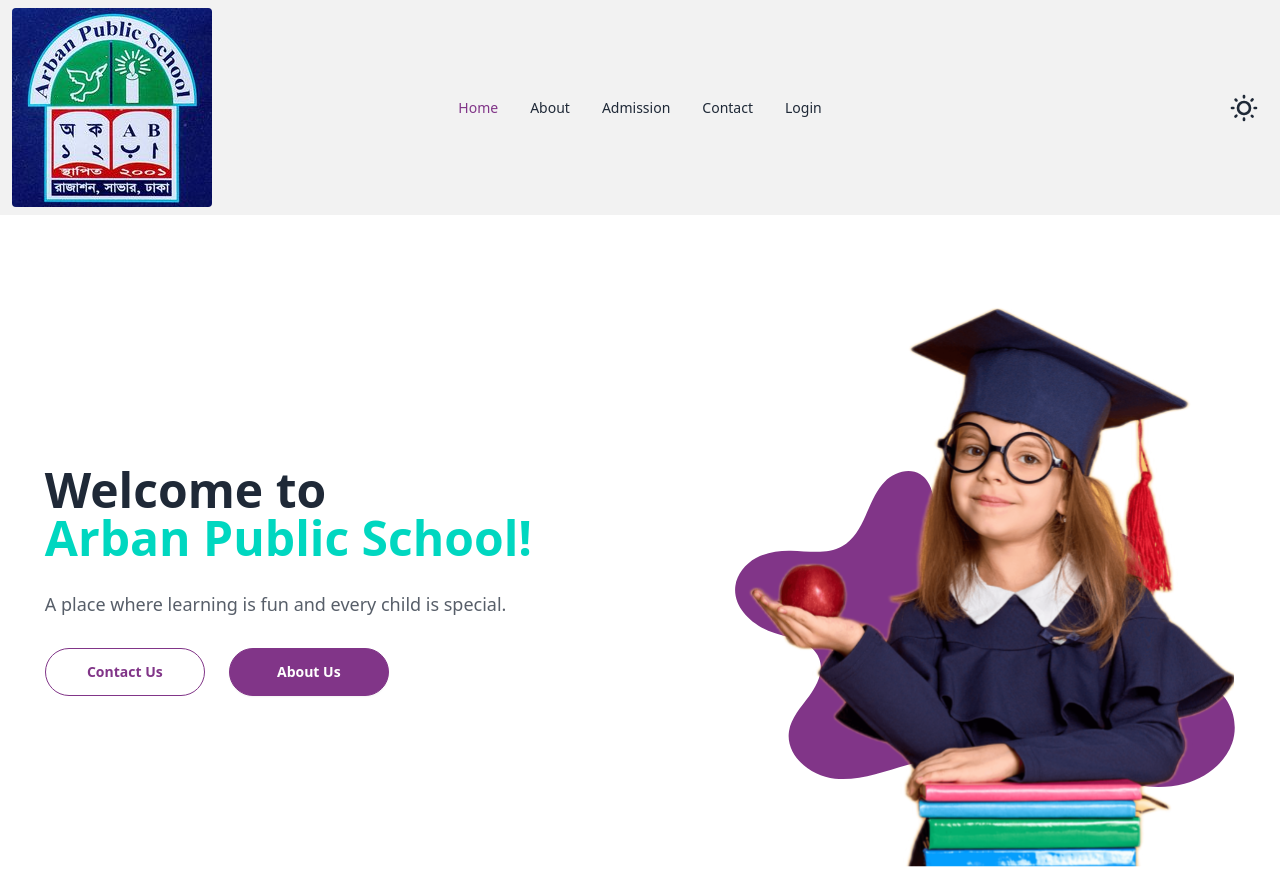
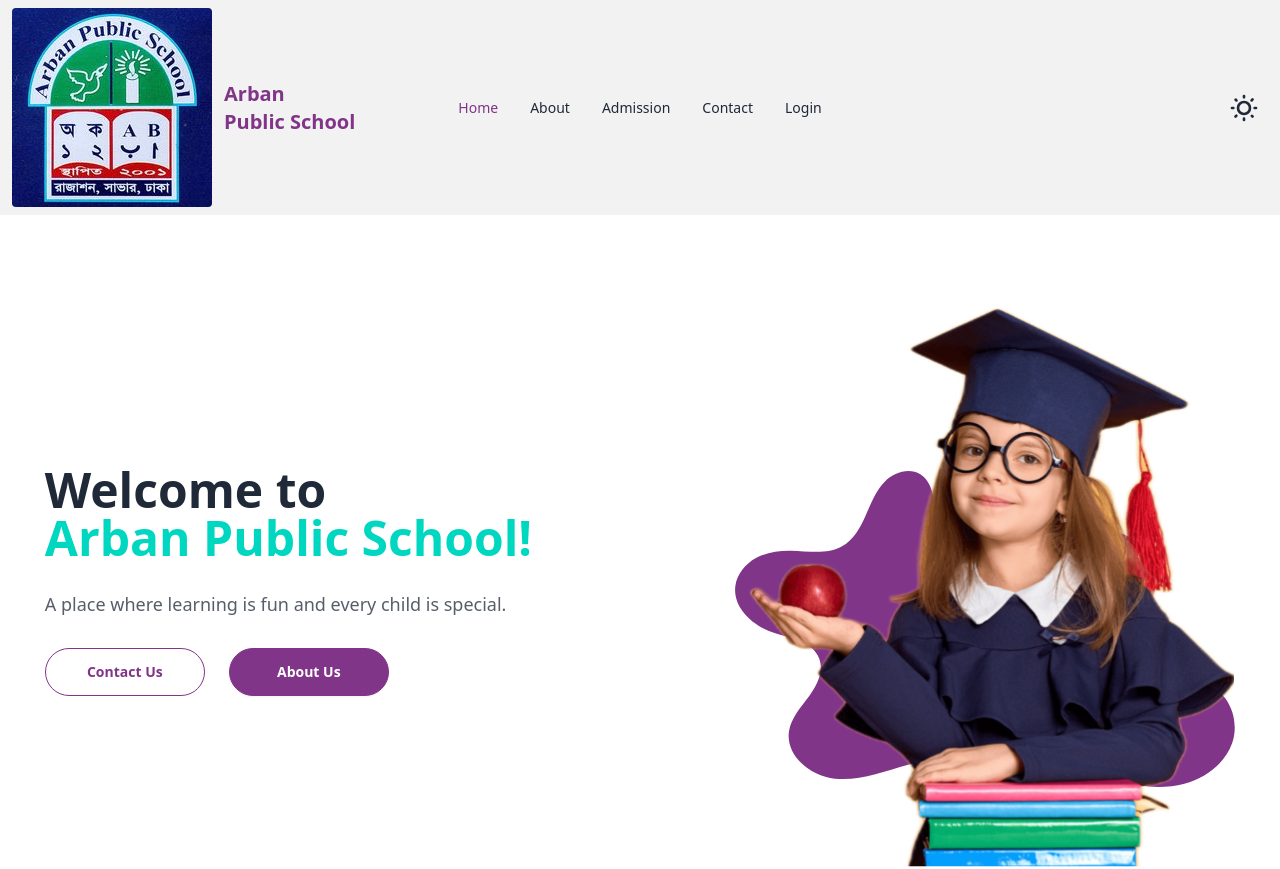
Before and after one commit to misbahulhoq/arbanpublicschool, a Next.js app: page / in a window 1280 px wide. Shown: the top 869 px of the page. Built offline with nearby package versions, Linux system fonts and the light colour scheme; no server answers.

Commit message:
added school name in header an updated footer

```diff
--- a/src/components/dashboard/ResultCard.tsx
+++ b/src/components/dashboard/ResultCard.tsx
@@ -383,7 +383,7 @@ const ResultCard = ({ props }: { props: Props }) => {
 
               <tr>
                 <td className="border border-black px-2 py-1 font-semibold">
-                  Average
+                  GPA
                 </td>
                 <td className="border border-black px-2 py-1 text-center"></td>
                 <td className="border border-black px-2 py-1 text-center"></td>
--- a/src/components/shared/Footer.tsx
+++ b/src/components/shared/Footer.tsx
@@ -6,7 +6,7 @@ import { FaHeart } from "react-icons/fa";
 const Footer = () => {
   return (
     <footer className="bg-neutral text-neutral-content">
-      <div className="container-center grid gap-5 gap-y-10 py-10 sm:grid-cols-2 lg:grid-cols-4">
+      <div className="container-center flex flex-wrap items-center justify-between gap-5 gap-y-10 py-10 sm:grid-cols-2 lg:grid-cols-4">
         <aside>
           <Link href={`/`}>
             <Image
@@ -54,7 +54,7 @@ const Footer = () => {
           </div>
         </div>
 
-        <div>
+        {/* <div>
           <h3 className="footer-title">Source Code</h3>
           <div className="flex flex-col items-start gap-1">
             <a
@@ -72,9 +72,9 @@ const Footer = () => {
               Back-end
             </a>
           </div>
-        </div>
+        </div> */}
 
-        <div>
+        {/* <div>
           <h3 className="footer-title">Technologies</h3>
           <div className="flex flex-col items-start gap-1">
             <a
@@ -106,7 +106,7 @@ const Footer = () => {
               ExpressJS
             </a>
           </div>
-        </div>
+        </div> */}
       </div>
       <div className="copywright bg-black px-2 py-4 text-center text-white">
         &copy; Created with <FaHeart className="inline-block text-red-500" /> by{" "}
--- a/src/components/shared/Header.tsx
+++ b/src/components/shared/Header.tsx
@@ -132,7 +132,7 @@ const Header = () => {
             {navLinks}
           </ul>
         </div>
-        <Link href="/" className="ml-auto block lg:ml-1">
+        <Link href="/" className="ml-auto flex items-center gap-3 lg:ml-1">
           <Image
             src="/arban-public-school-logo.jpg"
             height={25}
@@ -140,6 +140,9 @@ const Header = () => {
             alt="Arban Public School Logo"
             className="h-9 rounded lg:h-auto lg:w-auto"
           />
+          <h4 className="hidden text-xl font-bold text-primary lg:block">
+            Arban <br /> Public School
+          </h4>
         </Link>
       </div>
 
```
